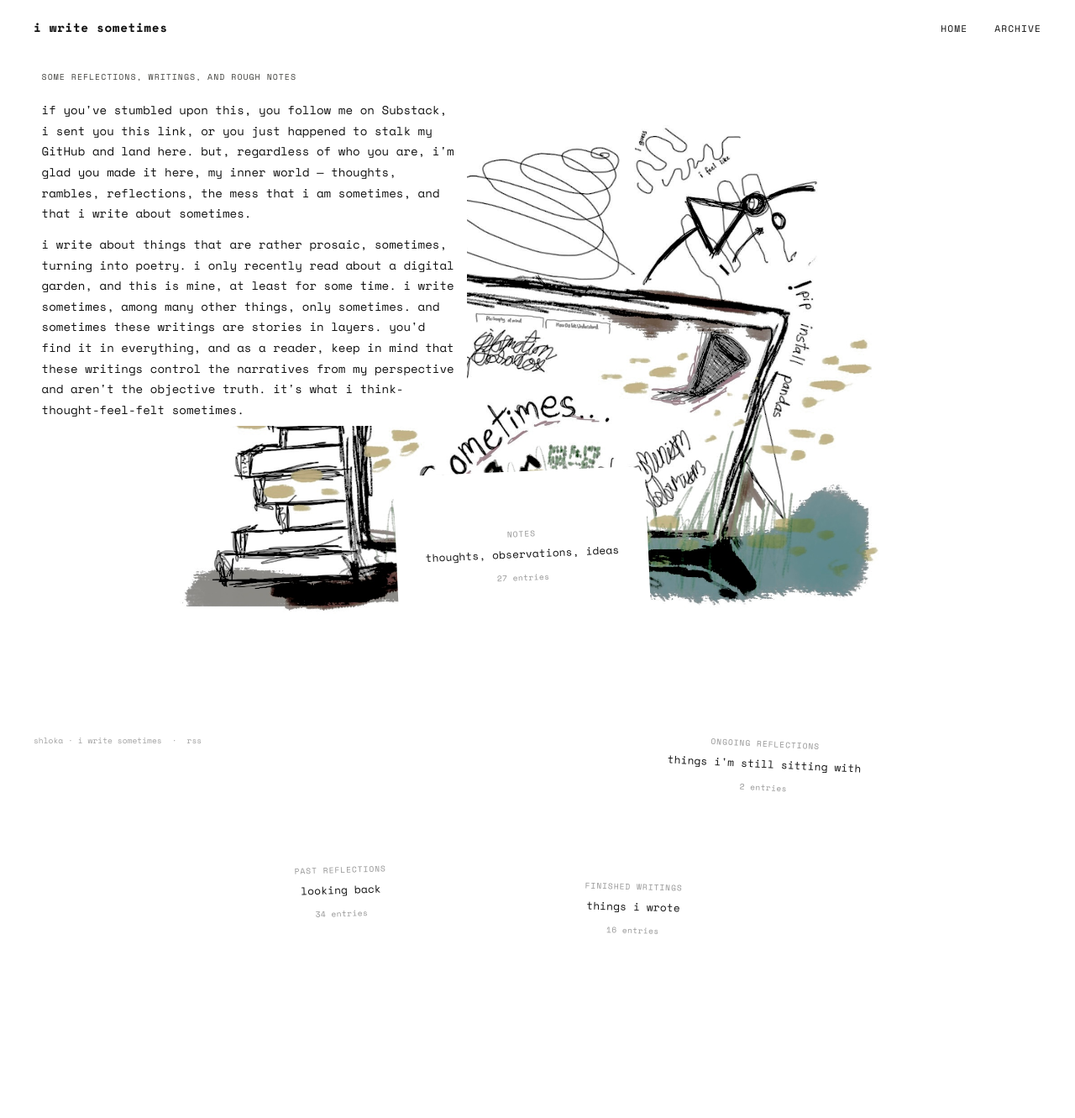
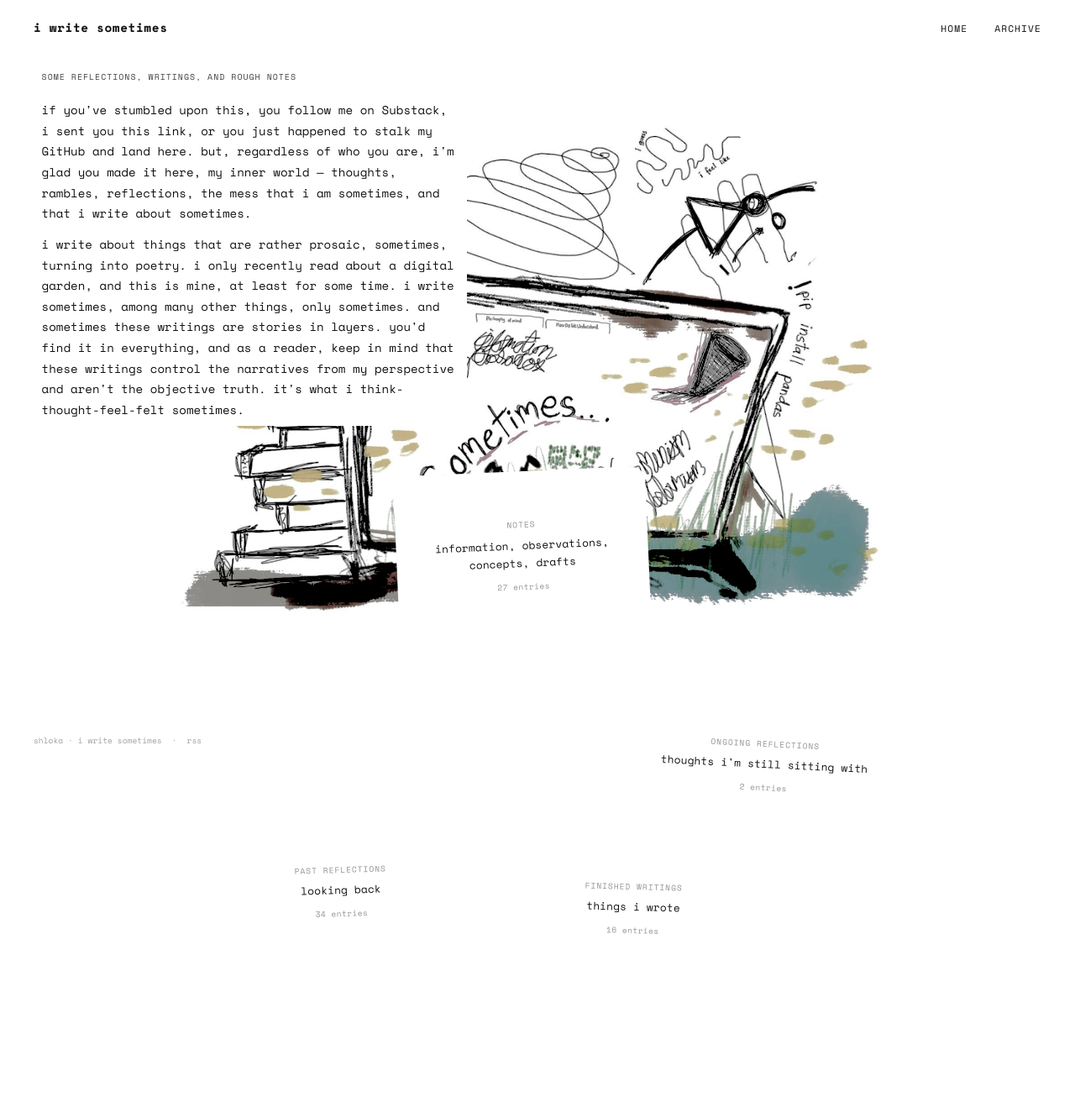
Before and after one commit to shlokamohanty/i-write-sometimes, a Jekyll site: the page built from index.md, in a window 1280 px wide. Shown: the whole page at 84% size. Built offline with Jekyll 4.4.1, drawn with Linux system fonts in a browser that asks for light colours; some web fonts are replaced.

Commit message:
Update card titles for clarity in corkboard layout

```diff
--- a/_layouts/corkboard.html
+++ b/_layouts/corkboard.html
@@ -559,7 +559,7 @@
         <div class="card-paper">
           <div class="card-content">
             <div class="card-category">notes</div>
-            <div class="card-title">thoughts, observations, ideas</div>
+            <div class="card-title">information, observations, concepts, drafts</div>
             <div class="card-count">{{ all_notes.size }} entries</div>
           </div>
         </div>
@@ -571,7 +571,7 @@
         <div class="card-paper">
           <div class="card-content">
             <div class="card-category">ongoing reflections</div>
-            <div class="card-title">things i'm still sitting with</div>
+            <div class="card-title">thoughts i'm still sitting with</div>
             <div class="card-count">{{ all_ongoing.size }} entries</div>
           </div>
         </div>
```
